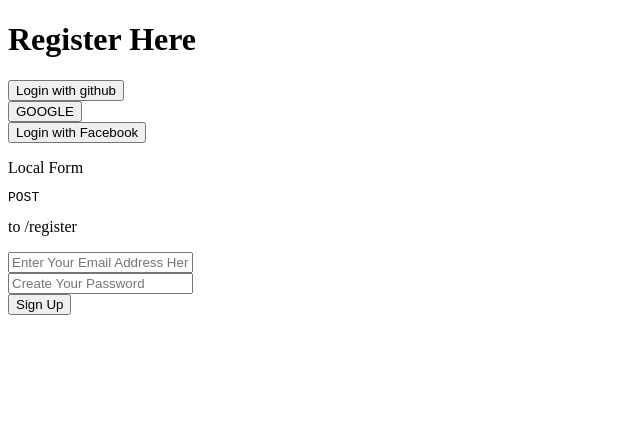
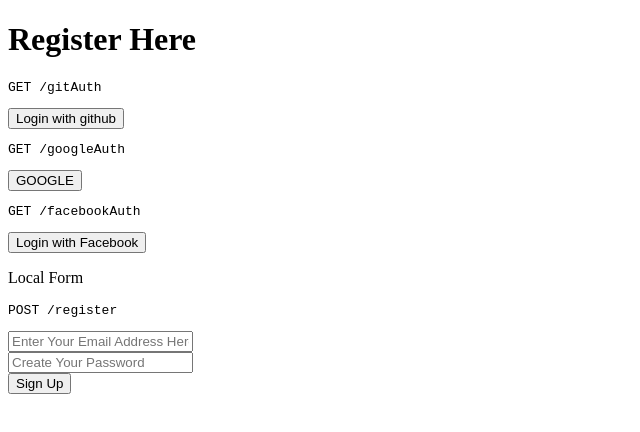
Before and after one commit to Refresh-App/Front-End, a React (Create React App) app: page / in a window 1280 px wide. Shown: the top 432 px of the page, without its empty margins (0-640 px from the left). Built offline with nearby package versions, Linux system fonts and the light colour scheme.

Commit message:
Updated Read Me

```diff
--- a/src/components/register/FacebookSignInButton.js
+++ b/src/components/register/FacebookSignInButton.js
@@ -18,6 +18,7 @@ const FacebookSignInButton = () => {
 
   return (
     <>
+      <pre>GET /facebookAuth</pre>
       <button onClick={auth}>
         Login with Facebook
       </button>
--- a/src/components/register/GithubSignInButton.js
+++ b/src/components/register/GithubSignInButton.js
@@ -18,6 +18,7 @@ const GithubSignInButton = () => {
   return (
 
     <>
+      <pre>GET /gitAuth</pre>
       <button onClick={auth}>
         Login with github
       </button>
--- a/src/components/register/GoogleSignInButton.js
+++ b/src/components/register/GoogleSignInButton.js
@@ -2,7 +2,7 @@
 import React from "react";
 
 const GoogleSignInButton = () => {
-  console.log('googleCalled')
+  console.log("googleCalled");
   //Auth and Auth Success can be thought of like Fire and Air
   const auth = () => {
     window.open(
@@ -17,13 +17,18 @@ const GoogleSignInButton = () => {
       },
       false
     );
-  }
+  };
 
   const authSuccess = userObject => {
     console.log(JSON.parse(userObject));
   };
 
-  return <button onClick={auth}>GOOGLE</button>;
+  return (
+    <>
+      <pre>GET /googleAuth</pre>
+      <button onClick={auth}>GOOGLE</button>
+    </>
+  );
 };
 
 export default GoogleSignInButton;
--- a/src/components/register/LocalSignUpForm.js
+++ b/src/components/register/LocalSignUpForm.js
@@ -22,7 +22,8 @@ const LocalSignUpForm = ()=> {
 
     return(
         <div>
-            <p>Local Form <pre>POST</pre> to /register</p>
+            <p>Local Form </p>
+            <pre>POST /register</pre>
             <form onSubmit ={handleSubmit}>
                 <input
                 type="text"
```
